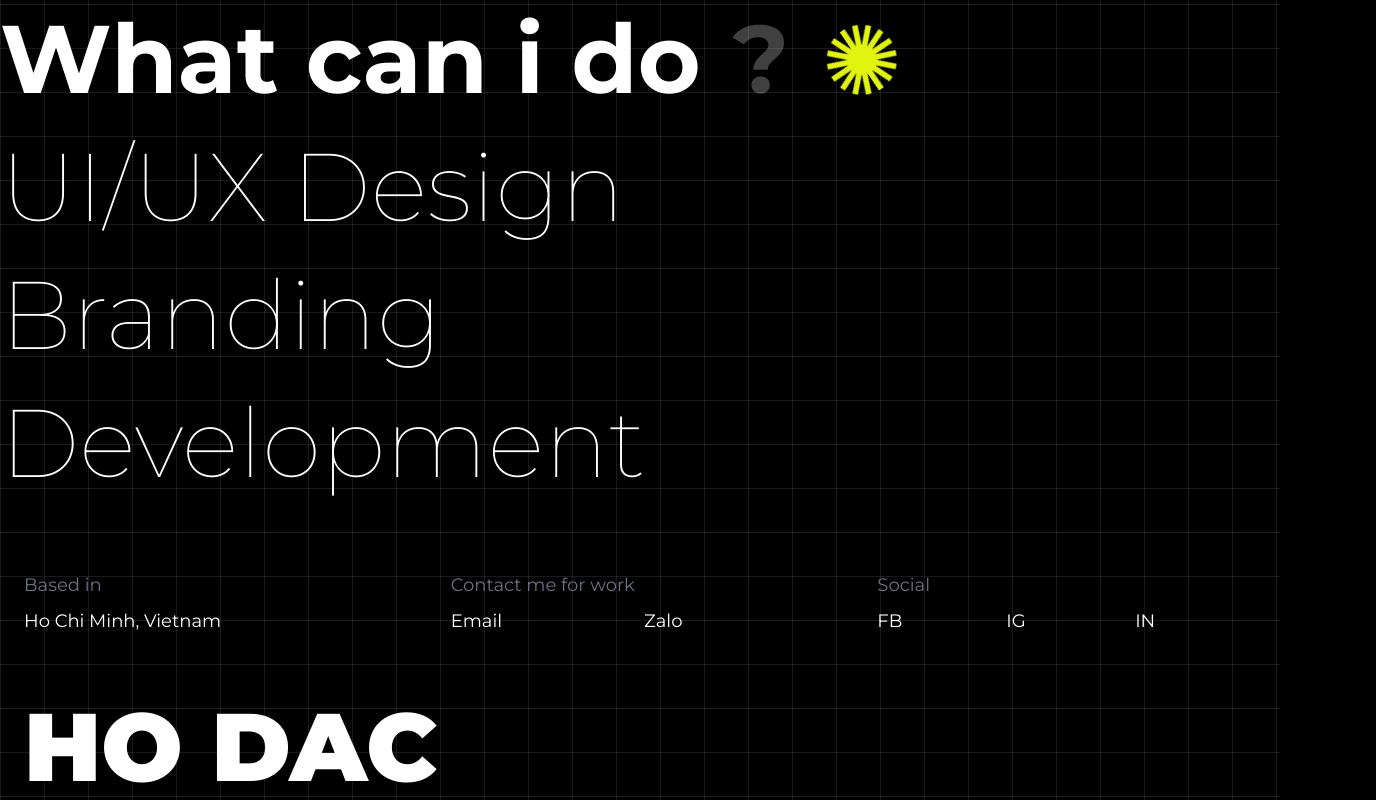
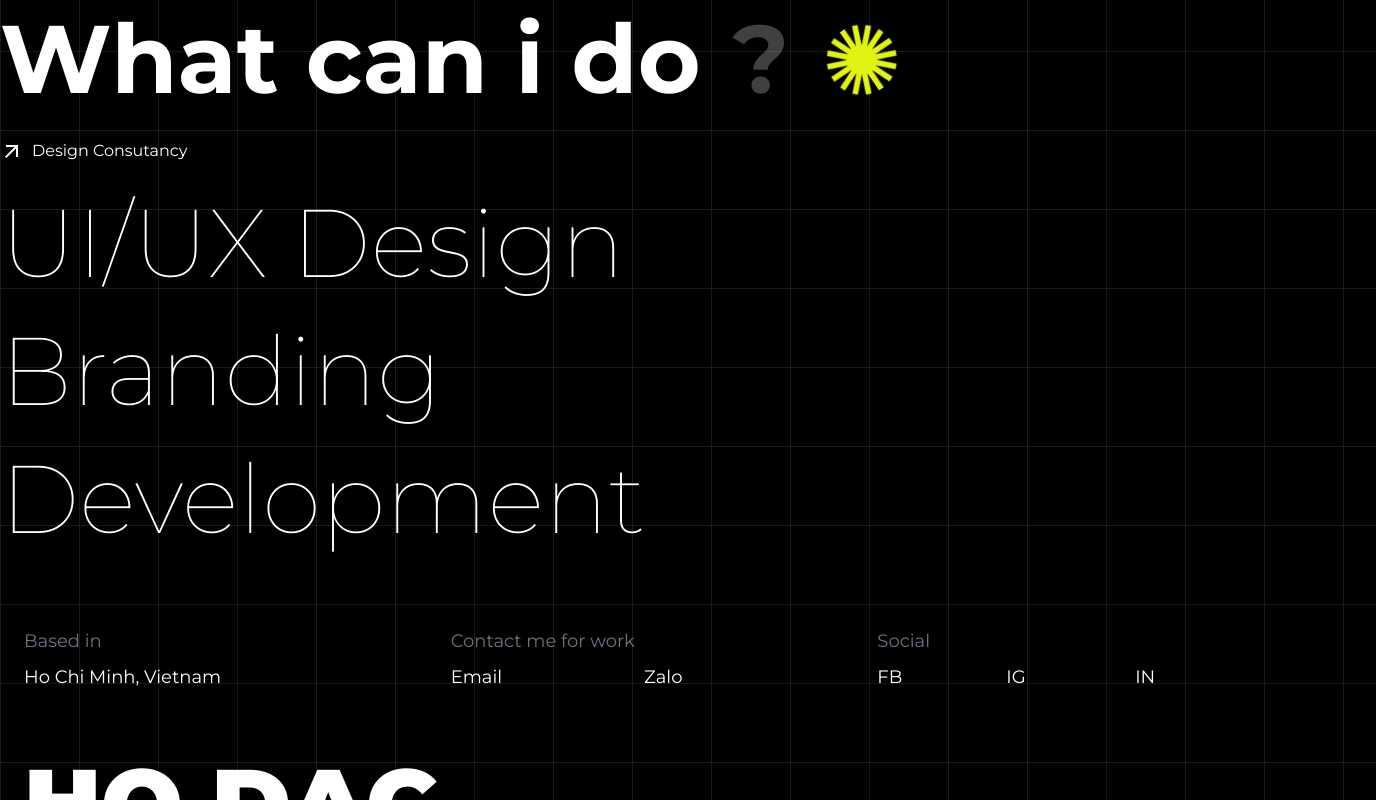
Before and after one commit to binho3399/port, a Next.js app: page / in a window 1280 px wide. Shown: the part 2240-3040 px from the top of the page, 1376 px wide, since content can reach past the window. Built offline with nearby package versions, Linux system fonts and the light colour scheme.

Commit message:
services

```diff
--- a/src/app/globals.css
+++ b/src/app/globals.css
@@ -26,7 +26,7 @@ body {
   background-color: black;
   background-image: linear-gradient(rgba(255, 255, 255, 0.1) 1px, transparent 1px),
     linear-gradient(to right, rgba(255, 255, 255, .1) 1px, transparent 1px);
-  background-size: 44px 44px; /* Adjust grid size */
+  background-size: 79px 79px; /* Adjust grid size */
   font-family: var(--font-montserrat); /* Áp dụng font cho toàn bộ trang */
 }
 
@@ -57,3 +57,51 @@ body::after {
 .animate-spin-slow {
   animation: spin 15000ms linear infinite;
 }
+@keyframes arrowFadeOut {
+  from {
+    opacity: 1;
+  }
+  to {
+    opacity: 0;
+  }
+}
+
+@keyframes arrowMoveIn {
+  from {
+    opacity: 0;
+    transform: translate(-8px, 8px); /* Góc dưới trái */
+  }
+  to {
+    opacity: 1;
+    transform: translate(0, 0); /* Trở về vị trí chuẩn */
+  }
+}
+
+.arrow-default {
+  position: absolute;
+  inset: 0;
+  display: flex;
+  align-items: center;
+  justify-content: center;
+  animation: arrowFadeOut 0.2s ease-out;
+}
+
+.arrow-hover {
+  position: absolute;
+  inset: 0;
+  display: flex;
+  align-items: center;
+  justify-content: center;
+  opacity: 0;
+  transform: translate(-8px, 8px); /* Bắt đầu ở góc dưới trái */
+  transition: opacity 0.3s ease-out, transform 0.3s ease-out;
+}
+
+.group:hover .arrow-hover {
+  opacity: 1;
+  transform: translate(0, 0); /* Di chuyển lên trên phải */
+}
+
+.group:hover .arrow-default {
+  opacity: 0;
+}
--- a/src/app/homepage/home.tsx
+++ b/src/app/homepage/home.tsx
@@ -6,6 +6,7 @@ import Image from "next/image";
 import ArrowAnimation from "@/components/Arrow";
 import Article from "@/components/Article";
 import { NumberCounter } from "../../components/Metrics";
+import Services from "@/components/Services";
 
 const Hero: React.FC = () => (
     <main className="container flex flex-col mx-auto items-center justify-center pt-[64px] 2xl:text-9xl xl:text-8xl lg:text-7xl md:text-6xl sm:text-5xl text-5xl font-black text-white">
@@ -85,6 +86,11 @@ const MyServices: React.FC = () => (
             <h3 className="text-accent-500 xl:text-8xl animate-spin-slow">✺</h3>
         </div>
         <div className="flex flex-col gap-8">
+            <Services
+                title="Design Consutancy"
+                description="Designing user interfaces and user experiences for web and mobile applications."
+                href="/services/ui-ux-design"
+            />
             <h3 className="text-white xl:text-8xl font-thin">UI/UX Design</h3>
             <h3 className="text-white xl:text-8xl font-thin">Branding</h3>
             <h3 className="text-white xl:text-8xl font-thin">Development</h3>
--- /dev/null
+++ b/src/components/Services.tsx
@@ -0,0 +1,40 @@
+"use client";
+import { useState } from "react";
+
+interface ServiceProps {
+  title: string;
+  description: string;
+  href: string;
+}
+
+export default function Services({ title, description, href }: ServiceProps) {
+  return (
+    <a
+      href={href}
+      className="relative flex items-center space-x-2 text-white group"
+    >
+      {/* Mũi tên */}
+      <span className="relative inline-block w-6 h-6">
+        {/* Mũi tên ban đầu (trắng) */}
+        <span className="arrow-default text-white">
+          <span className="material-icons 2xl:text-2xl">arrow_outward</span>
+        </span>
+
+        {/* Mũi tên khi hover (accent-500) */}
+        <span className="arrow-hover text-accent-500">
+          <span className="material-icons 2xl:text-2xl">arrow_outward</span>
+        </span>
+      </span>
+
+      {/* Tiêu đề */}
+      <span className="2xl:text-2xl">{title}</span>
+
+      {/* Chữ nhỏ khi hover */}
+      <span
+        className="absolute left-full ml-4 text-sm text-gray-400 opacity-0 transition-opacity duration-300 group-hover:opacity-100"
+      >
+        {description}
+      </span>
+    </a>
+  );
+}
```
